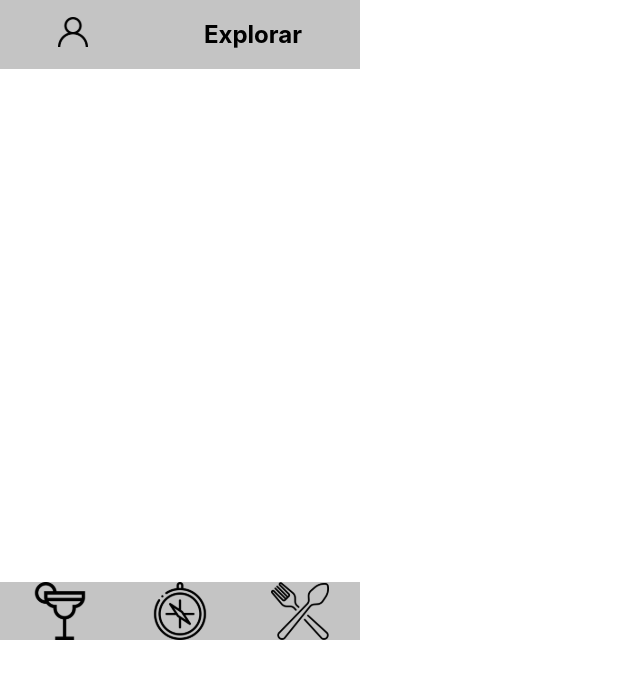
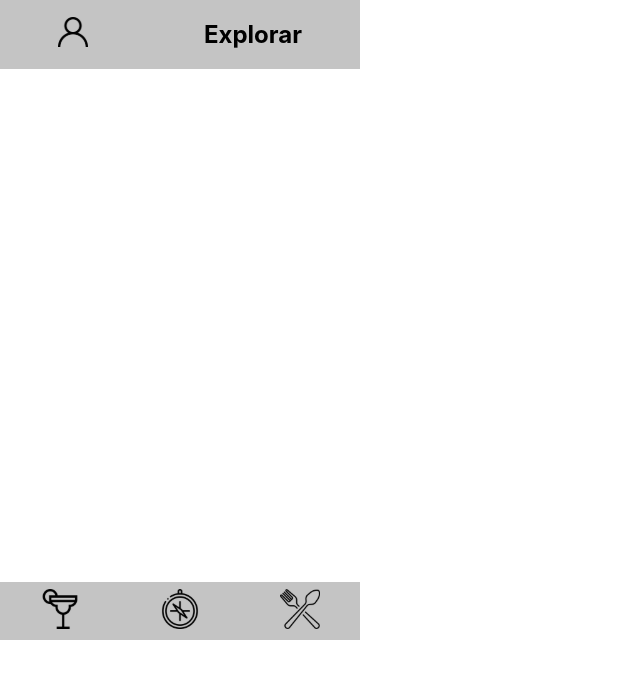
Before and after one commit to tryber/sd-05-recipes-app-4, a React (Create React App) app: page /explorar in a window 1280 px wide. Shown: the top 678 px of the page, without its empty margins (0-640 px from the left). Built offline with nearby package versions, Linux system fonts and the light colour scheme.

Commit message:
Footer ok

```diff
--- a/src/components/Footer/index.css
+++ b/src/components/Footer/index.css
@@ -1,4 +1,5 @@
 footer {
+  align-items: center;
   background: #c4c4c4;
   display: flex;
   height: 58px;
--- a/src/components/Footer/index.js
+++ b/src/components/Footer/index.js
@@ -1,4 +1,5 @@
 import React, { useContext } from 'react';
+import { Link } from 'react-router-dom';
 
 import AppContext from '../../context/AppContext';
 
@@ -12,6 +13,7 @@ const Footer = () => {
   const { setRecipeType } = useContext(AppContext);
   return (
     <footer data-testid="footer">
+      <Link to="/bebidas">
         <input
           data-testid="drinks-bottom-btn"
           onClick={() => setRecipeType('Drink')}
@@ -19,7 +21,11 @@ const Footer = () => {
           type="image"
           alt="drink icon"
         />
+      </Link>
+      <Link to="/explorar">
         <input data-testid="explore-bottom-btn" src={exploreIcon} type="image" alt="explore icon" />
+      </Link>
+      <Link to="/comidas">
         <input
           data-testid="food-bottom-btn"
           onClick={() => setRecipeType('Food')}
@@ -27,7 +33,9 @@ const Footer = () => {
           type="image"
           alt="food icon"
         />
+      </Link>
     </footer>
   );
 };
+
 export default Footer;
--- a/src/pages/Perfil/index.js
+++ b/src/pages/Perfil/index.js
@@ -1,9 +1,11 @@
 import React from 'react';
 import Header from '../../components/Header';
+import Footer from '../../components/Footer';
 
 const Perfil = () => (
   <div>
     <Header hideSearch>Perfil</Header>
+    <Footer />
   </div>
 );
 
```
Lines whose indentation alone changed are shown as unchanged.
